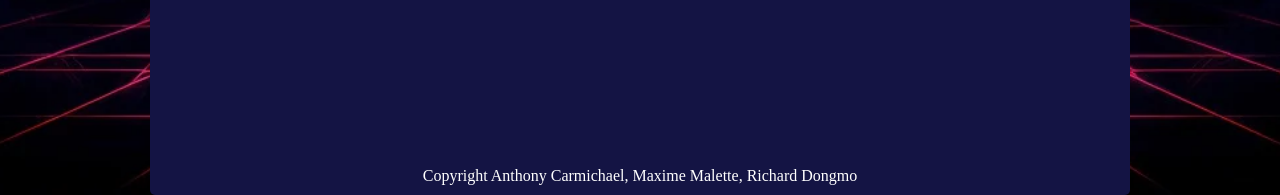
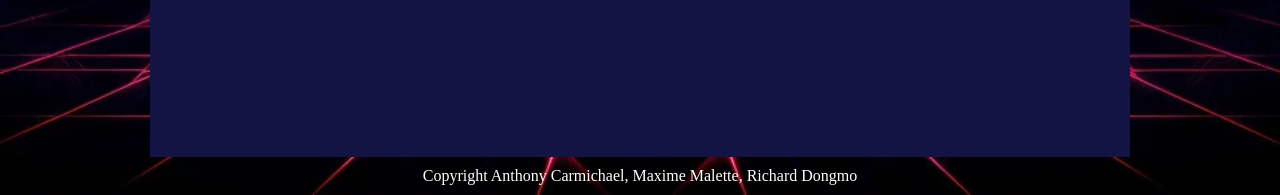
Before and after one commit to AnthonyCarmichael/siteWebSBC, a PHP site: page /index.php in a window 1280 px wide. Shown: the part 755-950 px from the top of the page. Run offline with PHP 8.4, Linux system fonts and the light colour scheme; data that the repository does not hold is empty; some web fonts are replaced.

Commit message:
Correction css

```diff
--- a/css/style.css
+++ b/css/style.css
@@ -16,7 +16,7 @@
     box-sizing: border-box;
     margin: 0;
     padding: 0;
-    color: white;
+
 }
 
 body {
@@ -43,9 +43,6 @@ main {
 footer {
     margin:auto;
     padding: 10px;
-    background-color: var(--darkBlue);
-    border-bottom-left-radius: 5px;
-    border-bottom-right-radius: 5px;
     color: white;
     max-width:980px;
 }
@@ -57,6 +54,11 @@ h1 {
     font-family: 'Whisper', cursive;
     color: var(--darkPink);
 
+}
+
+h2
+{
+    color: white;
 }
 
 .menu-connexion ul {
@@ -85,11 +87,12 @@ h1 {
 
 .menu-principal a {
     text-decoration: none;
-
+    color: white;
 }
 
 .menu-connexion a {
     text-decoration: none;
+    color: white;
 }
 
 #logo {
```
